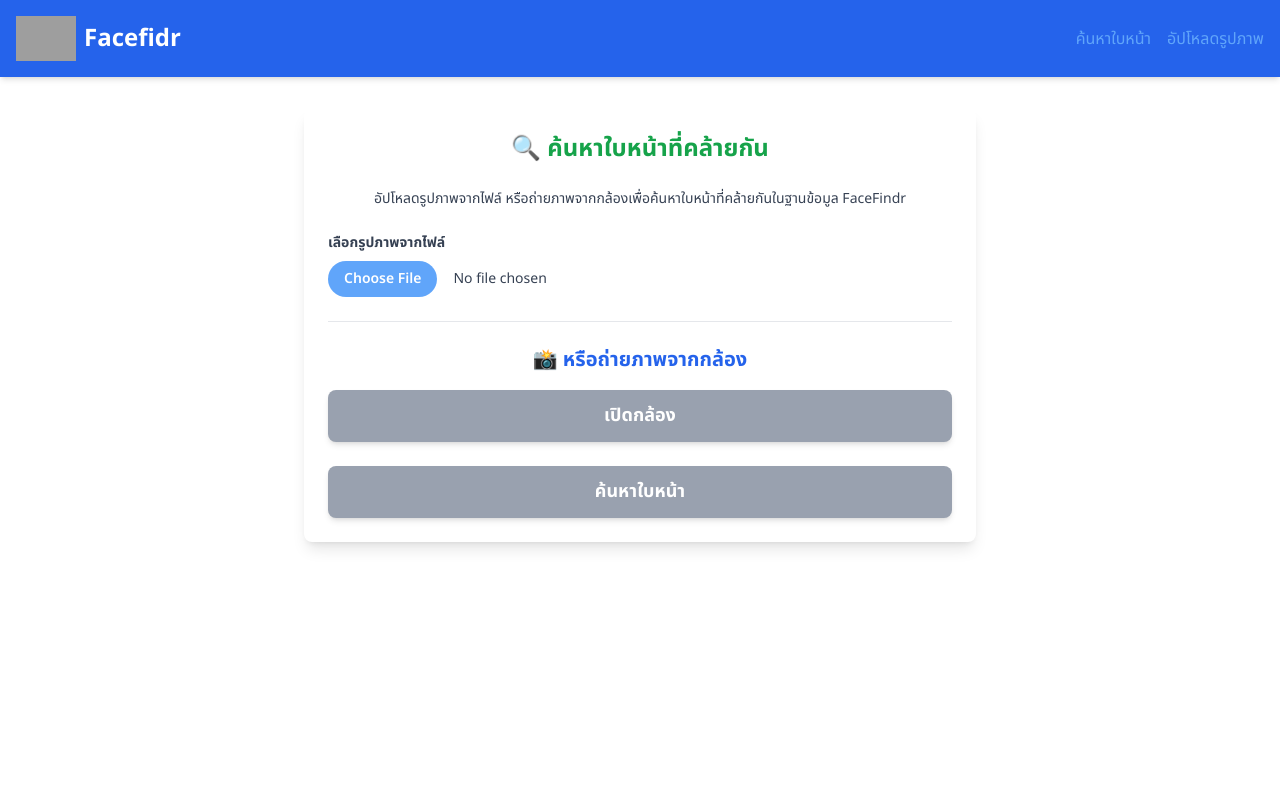
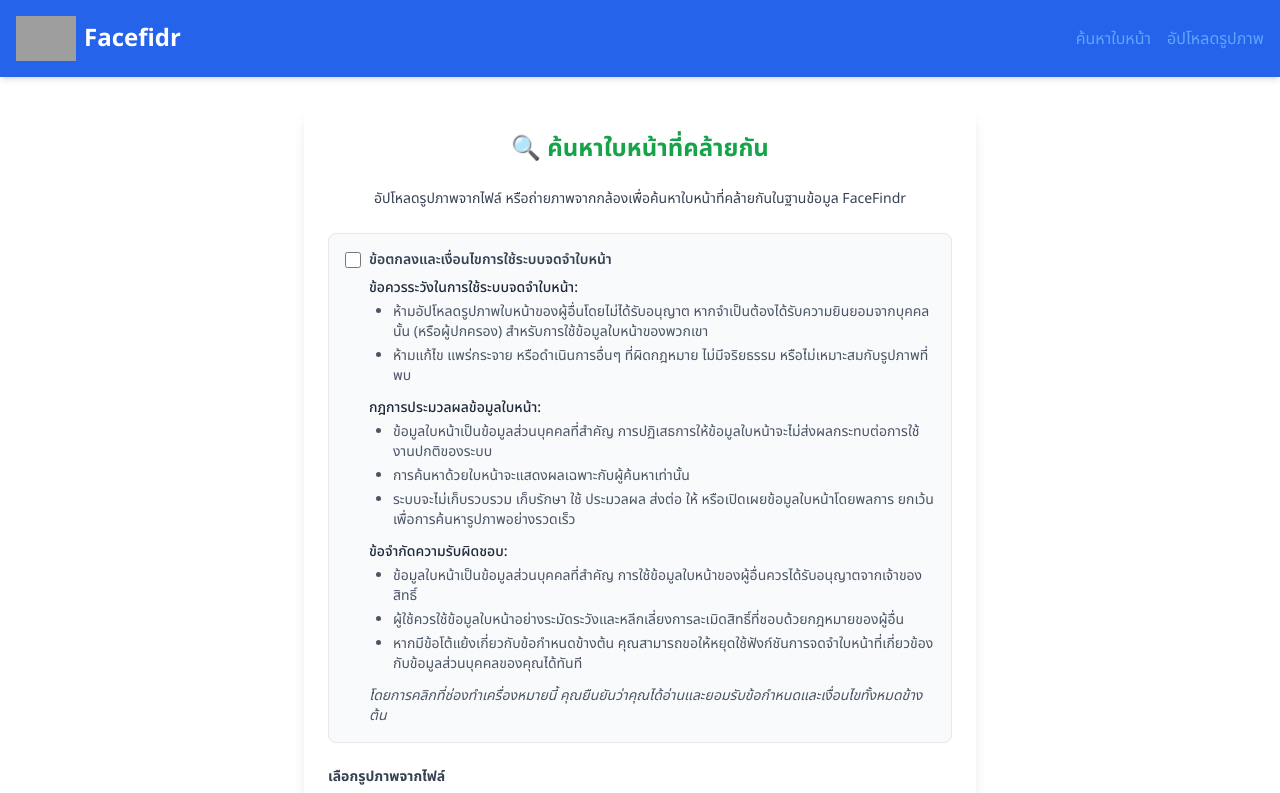
Before and after one commit to BestTTTA/fe-face-findr, a Next.js app: page / in a window 1280 px wide. Shown: the top 793 px of the page. Built offline with nearby package versions, Linux system fonts and the light colour scheme; grey boxes are pictures that could not be loaded.

Commit message:
Add consent

```diff
--- a/src/app/page.js
+++ b/src/app/page.js
@@ -10,6 +10,7 @@ export default function SearchPage() {
   const [isSearching, setIsSearching] = useState(false);
   const [isCameraOpen, setIsCameraOpen] = useState(false);
   const [previewImage, setPreviewImage] = useState(null); // New state for image preview
+  const [hasConsent, setHasConsent] = useState(false);
 
   const videoRef = useRef(null);
   const canvasRef = useRef(null);
@@ -90,6 +91,10 @@ export default function SearchPage() {
 
   // Handle file selection from input
   const handleFileChange = (e) => {
+    if (!hasConsent) {
+      setSearchMessage('กรุณายอมรับเงื่อนไขการใช้งานก่อนดำเนินการต่อ');
+      return;
+    }
     const file = e.target.files?.[0] || null;
     setSearchFile(file);
     setSearchMessage('');
@@ -106,6 +111,10 @@ export default function SearchPage() {
 
   // Function to capture photo from camera
   const capturePhoto = () => {
+    if (!hasConsent) {
+      setSearchMessage('กรุณายอมรับเงื่อนไขการใช้งานก่อนดำเนินการต่อ');
+      return;
+    }
     if (videoRef.current && canvasRef.current) {
       const video = videoRef.current;
       const canvas = canvasRef.current;
@@ -136,6 +145,10 @@ export default function SearchPage() {
   };
 
   const handleSearchImage = async () => {
+    if (!hasConsent) {
+      setSearchMessage('กรุณายอมรับเงื่อนไขการใช้งานก่อนดำเนินการต่อ');
+      return;
+    }
     if (!searchFile) {
       setSearchMessage('โปรดเลือกรูปภาพหรือถ่ายภาพจากกล้องเพื่อค้นหา');
       return;
@@ -172,6 +185,54 @@ export default function SearchPage() {
     <div className="p-6 max-w-2xl mx-auto bg-white rounded-lg shadow-lg">
       <h1 className="text-2xl font-heading font-bold mb-6 text-center text-secondary-dark">🔍 ค้นหาใบหน้าที่คล้ายกัน</h1>
       <p className="text-gray-700 mb-6 text-center text-sm">อัปโหลดรูปภาพจากไฟล์ หรือถ่ายภาพจากกล้องเพื่อค้นหาใบหน้าที่คล้ายกันในฐานข้อมูล FaceFindr</p>
+
+      {/* Consent Checkbox */}
+      <div className="mb-6 p-4 bg-gray-50 rounded-lg border border-gray-200">
+        <div className="flex items-start">
+          <div className="flex items-center h-5">
+            <input
+              id="consent"
+              type="checkbox"
+              checked={hasConsent}
+              onChange={(e) => setHasConsent(e.target.checked)}
+              className="w-4 h-4 text-primary-dark bg-gray-100 border-gray-300 rounded focus:ring-primary-dark"
+            />
+          </div>
+          <label htmlFor="consent" className="ml-2 text-sm text-gray-700">
+            <div className="font-semibold mb-2">ข้อตกลงและเงื่อนไขการใช้ระบบจดจำใบหน้า</div>
+
+            <div className="mb-3">
+              <div className="font-medium text-gray-800 mb-1">ข้อควรระวังในการใช้ระบบจดจำใบหน้า:</div>
+              <ul className="list-disc ml-6 text-gray-600 space-y-1">
+                <li>ห้ามอัปโหลดรูปภาพใบหน้าของผู้อื่นโดยไม่ได้รับอนุญาต หากจำเป็นต้องได้รับความยินยอมจากบุคคลนั้น (หรือผู้ปกครอง) สำหรับการใช้ข้อมูลใบหน้าของพวกเขา</li>
+                <li>ห้ามแก้ไข แพร่กระจาย หรือดำเนินการอื่นๆ ที่ผิดกฎหมาย ไม่มีจริยธรรม หรือไม่เหมาะสมกับรูปภาพที่พบ</li>
+              </ul>
+            </div>
+
+            <div className="mb-3">
+              <div className="font-medium text-gray-800 mb-1">กฎการประมวลผลข้อมูลใบหน้า:</div>
+              <ul className="list-disc ml-6 text-gray-600 space-y-1">
+                <li>ข้อมูลใบหน้าเป็นข้อมูลส่วนบุคคลที่สำคัญ การปฏิเสธการให้ข้อมูลใบหน้าจะไม่ส่งผลกระทบต่อการใช้งานปกติของระบบ</li>
+                <li>การค้นหาด้วยใบหน้าจะแสดงผลเฉพาะกับผู้ค้นหาเท่านั้น</li>
+                <li>ระบบจะไม่เก็บรวบรวม เก็บรักษา ใช้ ประมวลผล ส่งต่อ ให้ หรือเปิดเผยข้อมูลใบหน้าโดยพลการ ยกเว้นเพื่อการค้นหารูปภาพอย่างรวดเร็ว</li>
+              </ul>
+            </div>
+
+            <div className="mb-3">
+              <div className="font-medium text-gray-800 mb-1">ข้อจำกัดความรับผิดชอบ:</div>
+              <ul className="list-disc ml-6 text-gray-600 space-y-1">
+                <li>ข้อมูลใบหน้าเป็นข้อมูลส่วนบุคคลที่สำคัญ การใช้ข้อมูลใบหน้าของผู้อื่นควรได้รับอนุญาตจากเจ้าของสิทธิ์</li>
+                <li>ผู้ใช้ควรใช้ข้อมูลใบหน้าอย่างระมัดระวังและหลีกเลี่ยงการละเมิดสิทธิ์ที่ชอบด้วยกฎหมายของผู้อื่น</li>
+                <li>หากมีข้อโต้แย้งเกี่ยวกับข้อกำหนดข้างต้น คุณสามารถขอให้หยุดใช้ฟังก์ชันการจดจำใบหน้าที่เกี่ยวข้องกับข้อมูลส่วนบุคคลของคุณได้ทันที</li>
+              </ul>
+            </div>
+
+            <div className="text-gray-600 italic mt-2">
+              โดยการคลิกที่ช่องทำเครื่องหมายนี้ คุณยืนยันว่าคุณได้อ่านและยอมรับข้อกำหนดและเงื่อนไขทั้งหมดข้างต้น
+            </div>
+          </label>
+        </div>
+      </div>
 
       {/* File Upload Section */}
       <div className="mb-6 border-b pb-6 border-gray-200">
```
